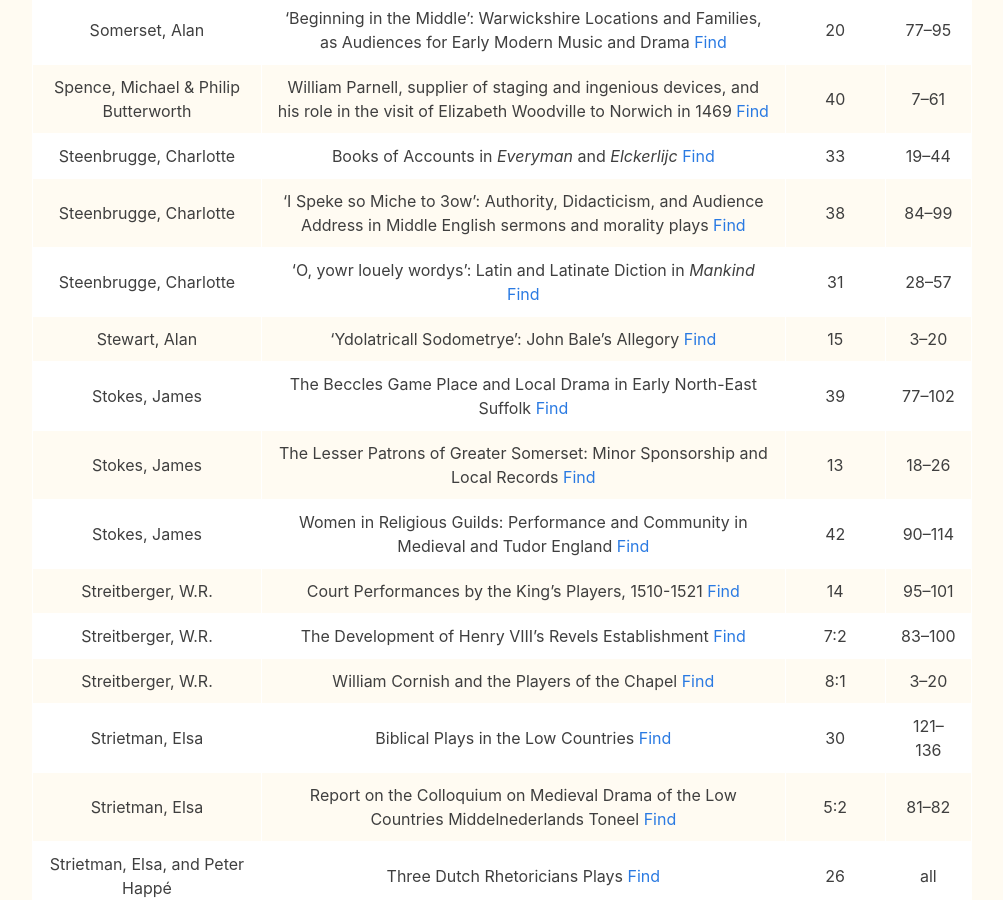
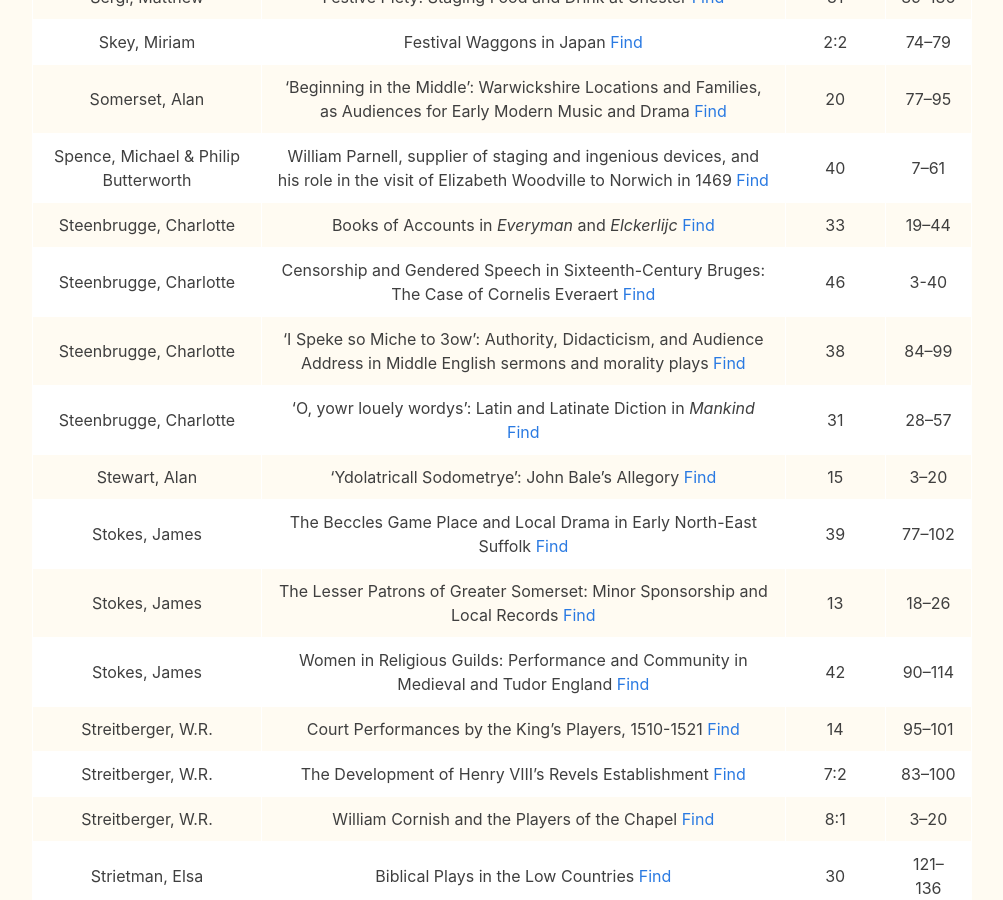
Before and after one commit to MedievalEnglishTheatre/MedievalEnglishTheatre.github.io, a Jekyll site: the page built from src/journal/cumindps.md, in a window 1280 px wide and 900 px high, scrolled down 3311 px. Shown: the whole window, without its empty margins (138-1141 px from the left). Built offline with Jekyll 4.4.1, drawn with Linux system fonts in a browser that asks for light colours; some of the changed text lies outside the part shown.

Commit message:
Update cumindps.md vol. 46

```diff
--- a/src/journal/cumindps.md
+++ b/src/journal/cumindps.md
@@ -22,6 +22,7 @@
 |-------|-------|-------|-------|
 |**<a name="P" id="P" class="alphaCenter">P</a>**||||
 |Palmer, Barbara|Cycling through High Water to Hell  [Find](vol29.html#Palmer) |29|89–103|
+|Pappano, Margaret|Priests as Players: *A Tretise of Miraclis Pleyinge* and Devotional Performance  [Find](vol46.html#Pappano) |46|72-93|
 |Parry, David|The York Mystery Cycle at Toronto, 1977  [Find](vol01.html#Parry) |1:1|19–31|
 |Parsons, Ben &amp; Bas Jongenelen|‘In Which Land Were You Born?’: Cultural Transmission in the *Historie van Jan van Beverley*  [Find](vol34.html#Parsons) |34|30–76|
 |Parsons, Ben &amp; Bas Jongenelen|Understanding the Blanket Toss in Medieval Drama: The case of *Een Cluijt van Lijsgen en Jan Lichthart* [Find](vol44.html#Parsons) |44|48-90|
@@ -66,6 +67,7 @@
 |Somerset, Alan|‘Beginning in the Middle’: Warwickshire Locations and Families, as Audiences for Early Modern Music and Drama  [Find](vol20.html#Somerset) |20|77–95|
 |Spence, Michael &amp; Philip Butterworth|William Parnell, supplier of staging and ingenious devices, and his role in the visit of Elizabeth Woodville to Norwich in 1469  [Find](vol40.html#butterworth) |40|7–61|
 |Steenbrugge, Charlotte|Books of Accounts in *Everyman* and *Elckerlijc*  [Find](vol33.html#steenbrugge) |33|19–44|
+|Steenbrugge, Charlotte|Censorship and Gendered Speech in Sixteenth-Century Bruges: The Case of Cornelis Everaert  [Find](vol46.html#steenbrugge) |46|3-40|
 |Steenbrugge, Charlotte|‘I Speke so Miche to 3ow’: Authority, Didacticism, and Audience Address in Middle English sermons and morality plays  [Find](vol38.html#steenbrugge) |38|84–99|
 |Steenbrugge, Charlotte|‘O, yowr louely wordys’: Latin and Latinate Diction in *Mankind*  [Find](vol31.html#Steenbrugge) |31|28–57|
 |Stewart, Alan|‘Ydolatricall Sodometrye’: John Bale’s Allegory  [Find](vol15.html#Stewart) |15|3–20|
```
